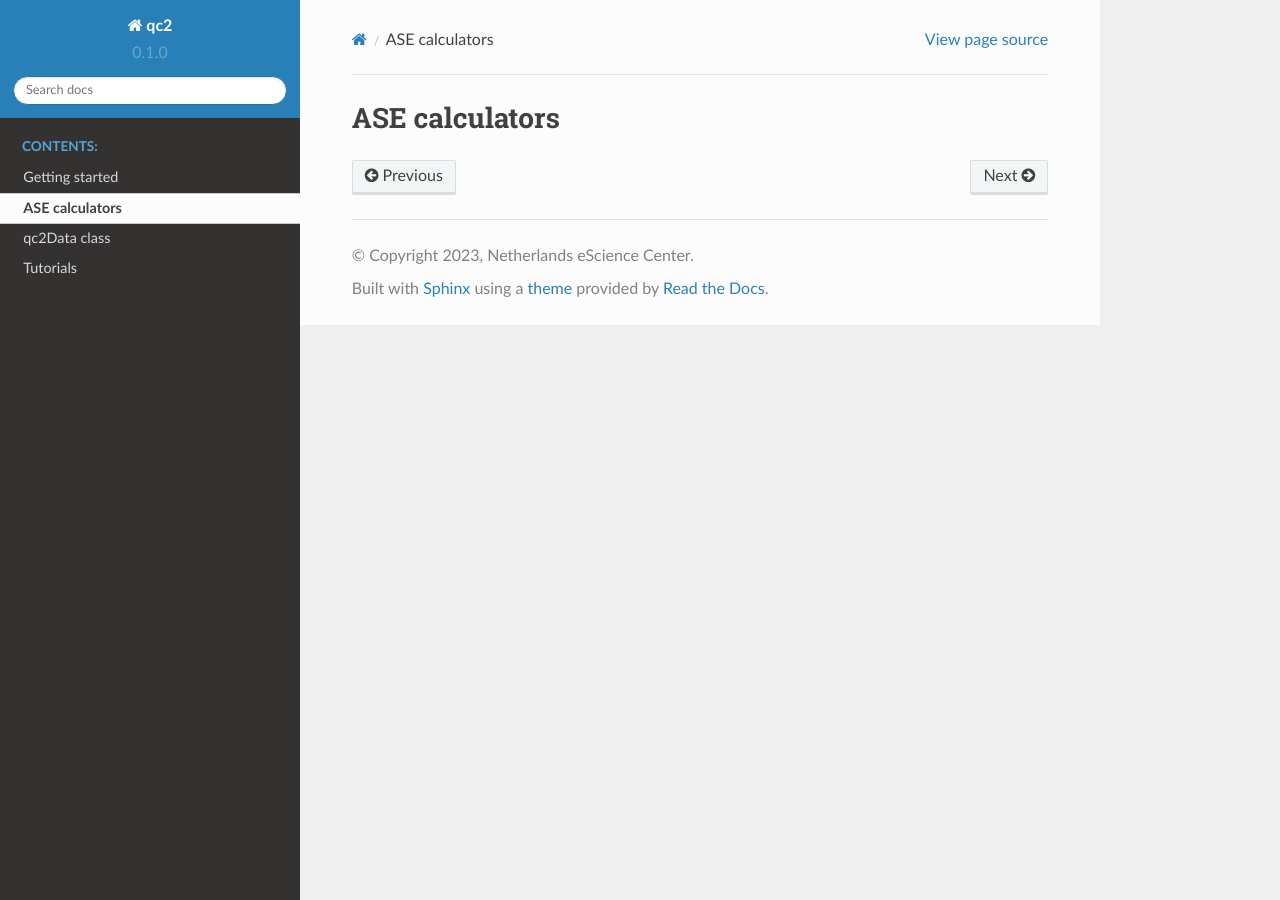
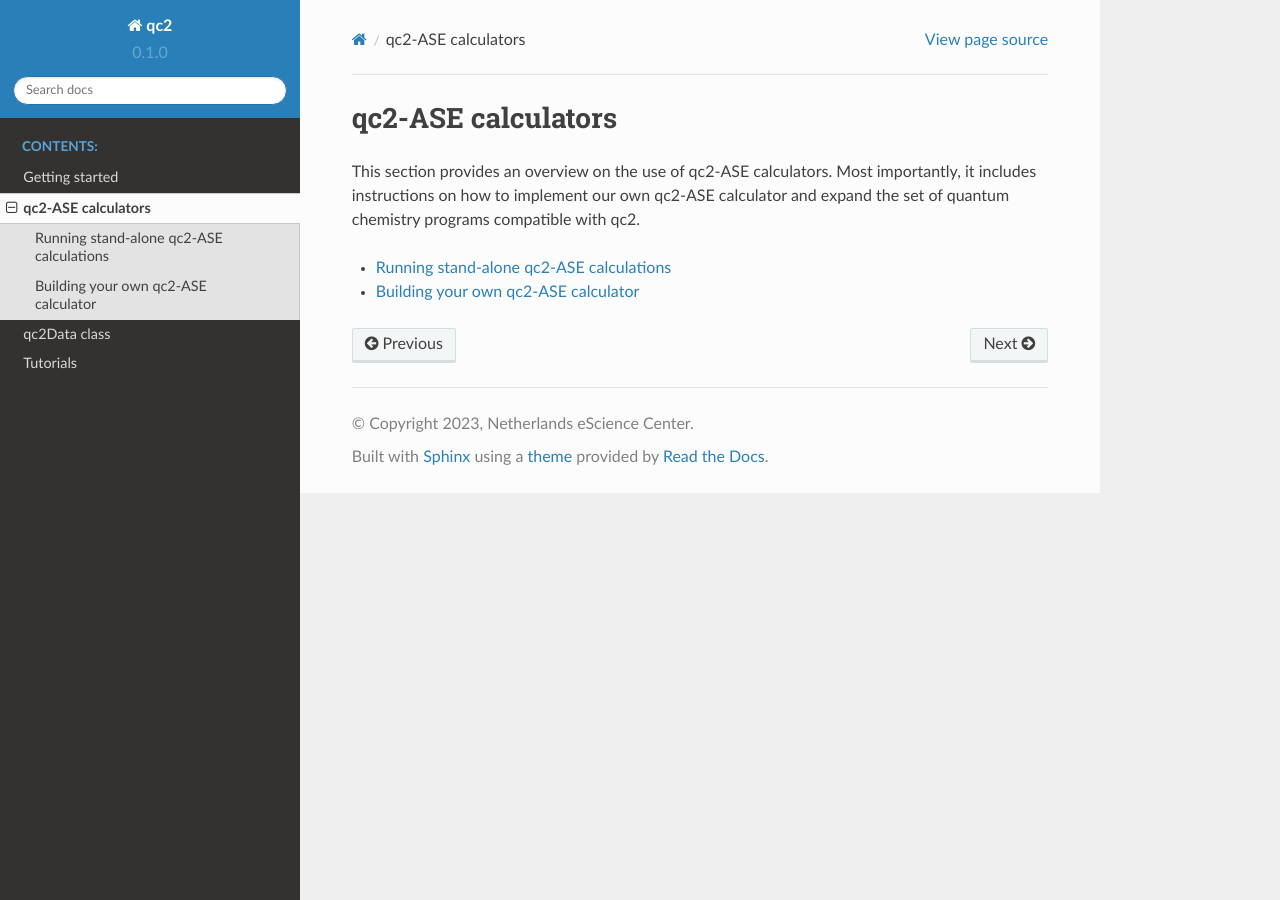
Before and after one commit to qc2nl/qc2, a Sphinx documentation site: the page built from docs/ase/index.rst, in a window 1280 px wide. Built offline with Sphinx 7.4.7 and the Read the Docs theme 2.0.0, drawn with Linux system fonts in a browser that asks for light colours.

Commit message:
Added sub section on how to run qc2-ASE calculators

```diff
--- /dev/null
+++ b/docs/ase/building_qc2_ASEs.rst
@@ -0,0 +1,4 @@
+.. _build_ASEs:
+
+Building your own qc2-ASE calculator
+====================================
--- a/docs/ase/index.rst
+++ b/docs/ase/index.rst
@@ -1,6 +1,15 @@
-ASE calculators
-===============
+.. _ase_section:
+
+qc2-ASE calculators
+===================
+
+This section provides an overview on the use of qc2-ASE calculators.
+Most importantly, it includes instructions on how to implement our own qc2-ASE calculator
+and expand the set of quantum chemistry programs compatible with qc2.
 
 
 .. toctree::
   :maxdepth: 1
+
+  ./running_qc2_ASEs.rst
+  ./building_qc2_ASEs.rst
--- a/docs/index.rst
+++ b/docs/index.rst
@@ -6,6 +6,8 @@
 Welcome to qc2's documentation!
 ==========================================================
 
+
+.. _about_section:
 
 About qc2
 =========
@@ -44,7 +46,7 @@ along with the following computational chemistry programs:
 * `ROSE <https://gitlab.com/quantum_rose/rose>`_ [#f1]_
 
 For these programs, custom qc2-ASE calculators are developed that
-implement additional methods to retrieve and dump qchem data into formatted data files.
+implement additional methods to retrieve and dump qchem data into formatted data files; see :ref:`ase_section`.
 
 .. note::
 
--- a/docs/qc2data/index.rst
+++ b/docs/qc2data/index.rst
@@ -1,3 +1,5 @@
+.. _qc2data_section:
+
 qc2Data class
 =============
 
```
Also changed, not shown: other parts of docs/index.rst (+1 -1 lines), docs/ase/running_qc2_ASEs.rst (added, +152 -0 lines), docs/get-started/installation.rst (+5 -4 lines).
